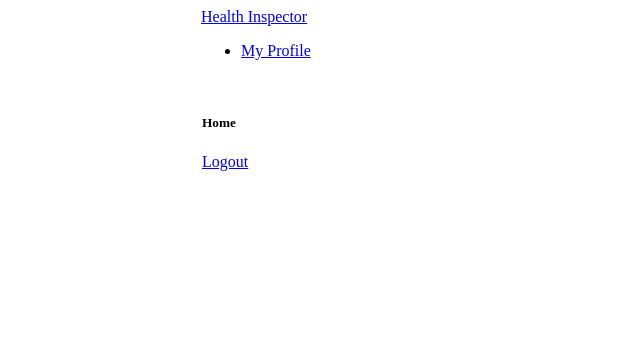
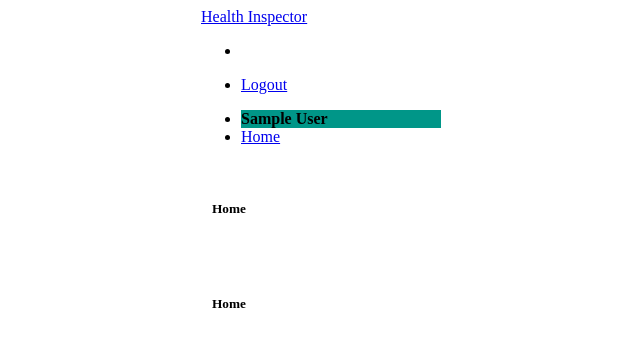
Before and after one commit to rochakgupta/health-inspector, a Django app: template health_inspector/account/templates/account/auth/home.html in a window 1280 px wide. Shown: the top 347 px of the page, without its empty margins (7-647 px from the left). Run offline with Django 3.2, Linux system fonts and the light colour scheme; the template is opened without the code that fills it, so the values that code supplies are empty; the visitor is signed in with stand-in values (Sample User, id 1); parts of the project's set-up code (start-up, migrations or seed data) failed here and were passed over; some libraries are stand-ins or nearby versions.

Commit message:
Restructure the swappable blocks among base.html, home.html, child_signup.html and parent_signup.html

```diff
--- a/health_inspector/account/templates/account/auth/home.html
+++ b/health_inspector/account/templates/account/auth/home.html
@@ -2,15 +2,64 @@
 {% block title %} Home {% endblock %}
 {% load material_form %}
 
+{% block extrahead %}
+<style>
+    main{
+        padding-right: 10px;
+    }
+    @media only screen and (min-width : 993px) {
+        header{
+            padding-left: 200px;
+        }
+        main{
+            padding-left: 210px;
+        }
+    }
+    @media only screen and (max-width : 992px) {
+        header{
+            padding-left: 0px;
+        }
+        main{
+            padding-left: 10px;
+        }
+    }
+</style>
+{% endblock %}
+
+{% block header-content %}
+<ul id="slide-out" class="side-nav fixed" style="width: 200px;">
+    <li style="background-color: #009688;" class="center"><a class="white-text" style="cursor: default;"><b>{{ request.user.first_name }} {% if request.user.last_name %} {{ request.user.last_name }} {% endif %}</b></a></li>
+    <li><a href="{% url 'home' %}" class="teal-text">Home</a></li>
+    {% if request.user.is_doctor %}
+    <li><a href="{% url 'signup-parent' %}" class="teal-text">Add Parent</a></li>
+    <li><a href="{% url 'signup-child' %}" class="teal-text">Add Child</a></li>
+    {% endif %}
+</ul>
+{% endblock %}
+
 {% block content %}
-<div class="row">
-    <div class="col s12 m10 l8 offset-m1 offset-l2">
+<div class="row center">
+    <div class="col s12 m6">
         <div class="card-panel" style="margin-top:20px; padding-top: 12px; padding-bottom: 0px; border: 1px solid white;">
-            <div class="row valign-wrapper">
-                <div class="col s6 left-align"><h5>Home</h5></div>
-                <div class="col s6 right-align"><a class="btn waves-effect waves-light" href="{% url 'logout' %}">Logout</a></div>
+            <div class="row valign-wrapper center">
+                <div class="col s12"><h5>Home</h5></div>
+            </div>
+        </div>
+    </div>
+    <div class="col s12 m6">
+        <div class="card-panel" style="margin-top:20px; padding-top: 12px; padding-bottom: 0px; border: 1px solid white;">
+            <div class="row valign-wrapper center">
+                <div class="col s12"><h5>Home</h5></div>
             </div>
         </div>
     </div>
 </div>
 {% endblock %}
+
+{% block scripts %}
+<script>
+$(document).ready(function () {
+    $('main').removeClass('container');
+});
+</script>
+{% endblock %}
--- a/health_inspector/account/templates/account/auth/login.html
+++ b/health_inspector/account/templates/account/auth/login.html
@@ -4,7 +4,7 @@
 
 {% block content %}
 <div class="row">
-    <div class="col s12 m10 l8 offset-m1 offset-l2">
+    <div class="col s12 m8 l6 offset-m2 offset-l3">
         <div class="card-panel" style="margin-top:20px; padding-top: 12px; padding-bottom: 5px;">
             <div class="row valign-wrapper">
                 <div class="col s4 left-align"><h5>Login</h5></div>
--- a/health_inspector/templates/common/base.html
+++ b/health_inspector/templates/common/base.html
@@ -6,21 +6,8 @@
         <link href="{% static 'common/css/font-awesome.min.css' %}" rel="stylesheet">
         {% include 'material/includes/material_css.html' %}
         <link href="{% static 'common/css/base.css' %}" rel="stylesheet">
-        {% if request.user.is_authenticated %}
-        <style>
-            @media only screen and (min-width : 992px) {
-                header, main{
-                    padding-left: 200px;
-                }
-            }
-            @media only screen and (max-width : 992px) {
-                header, main{
-                    padding-left: 0;
-                }
-            }
-        </style>
-        {% endif %}
-        {% block extrahead %} {% endblock %}
+        {% block extrahead %}
+        {% endblock %}
     </head>
     <body class="teal">
         <header>
@@ -28,21 +15,16 @@
                 <div class="nav-wrapper">
                     <a href="{% url 'home' %}" class="brand-logo teal-text center">Health Inspector</a>
                     {% if request.user.is_authenticated %}
-                        <div class="container" style="margin-left: 20px;">
-                            <a href="#" data-activates="slide-out" class="button-collapse top-nav full hide-on-large-only teal-text"><i class="mdi-navigation-menu"></i></a>
-                        </div>
+                        <ul id="nav-mobile" class="left">
+                            <li><a href="#" data-activates="slide-out" class="button-collapse top-nav full hide-on-large-only teal-text"><i class="mdi-navigation-menu"></i></a></li>
+                        </ul>
+                        <ul id="nav-mobile" class="right">
+                            <li><a href="{% url 'logout' %}" class="teal-text">Logout</a></li>
+                        </ul>
                     {% endif %}
                 </div>
             </nav>
-            {% if request.user.is_authenticated %}
-            <ul id="slide-out" class="side-nav fixed" style="width: 200px;">
-                <li><a href="{% url 'home' %}" class="teal-text">My Profile</a></li>
-                {% if request.user.is_doctor %}
-                <li><a href="{% url 'signup-parent' %}" class="teal-text">Add Parent</a></li>
-                <li><a href="{% url 'signup-child' %}" class="teal-text">Add Child</a></li>
-                {% endif %}
-            </ul>
-            {% endif %}
+            {% block header-content %} {% endblock %}
         </header>
         <main class="container">
             {% block content %} {% endblock %}
```
Also changed, not shown: health_inspector/account/templates/account/auth/child_signup.html (+20 -1 lines), health_inspector/account/templates/account/auth/parent_signup.html (+20 -1 lines).
